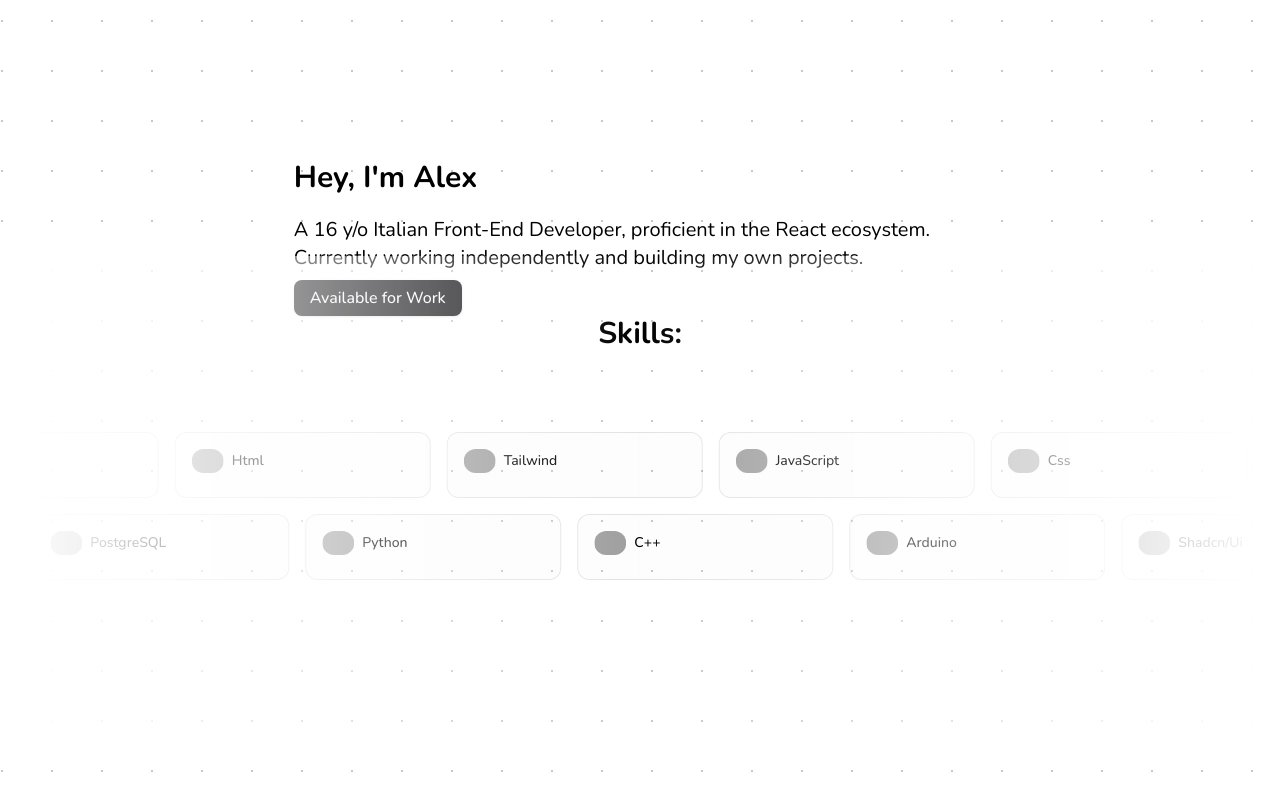
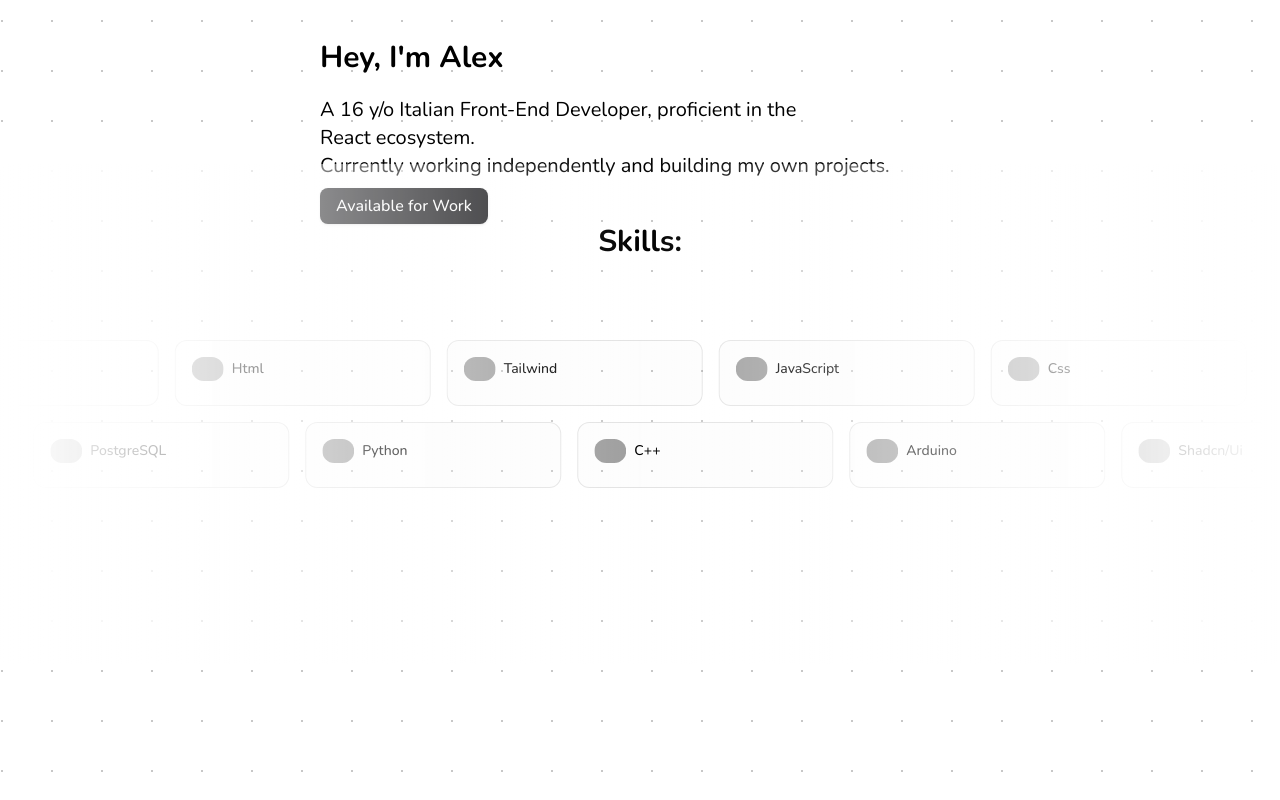
Before and after one commit to FullStacKiki/port, a React (Vite) app: page / in a window 1280 px wide. Built offline with nearby package versions, Linux system fonts and the light colour scheme; grey boxes are pictures that could not be loaded; some icons are missing.

Commit message:
first commit

```diff
--- a/package.json
+++ b/package.json
@@ -1,4 +1,5 @@
 {
+  "homepage": "https://FullStacKiki.github.io/kiki-portfolio",
   "name": "vite-project",
   "private": true,
   "version": "0.0.0",
@@ -7,7 +8,9 @@
     "dev": "vite",
     "build": "vite build",
     "lint": "eslint .",
-    "preview": "vite preview"
+    "preview": "vite preview",
+    "predeploy": "npm run build",
+    "deploy": "gh-pages -d dist"
   },
   "dependencies": {
     "@radix-ui/react-progress": "^1.1.1",
@@ -36,6 +39,7 @@
     "eslint-plugin-react": "^7.37.2",
     "eslint-plugin-react-hooks": "^5.0.0",
     "eslint-plugin-react-refresh": "^0.4.16",
+    "gh-pages": "^6.3.0",
     "globals": "^15.14.0",
     "postcss": "^8.4.49",
     "tailwindcss": "^3.4.17",
--- a/src/App.jsx
+++ b/src/App.jsx
@@ -13,7 +13,7 @@ function App() {
   return (
     <>
         <DotPattern height={50} width={50} className="w-full mb-14 h-full opacity-100 -z-50" />
-      <Introduction className="z-99 mb-4"/>
+      <Introduction className="z-99 ml-32 "/>
       <BlurFade delay={1.0}>
         <h1 className='text-center text-3xl font-bold -mb-24'>Skills:</h1>
         <MarqueeDemo className="pt-0"/>
--- a/src/components/Introduction.jsx
+++ b/src/components/Introduction.jsx
@@ -13,7 +13,7 @@ import WordPullUp from "@/components/ui/word-pull-up";
 
 const Introduction = () => {
   return (
-    <div className=' place-self-center mt-40 flex items-center'>
+    <div className=' mx-auto w-1/2 mt-10 flex items-center'>
 
     <div>
       <BlurFade delay={0}>
--- a/vite.config.js
+++ b/vite.config.js
@@ -10,5 +10,5 @@ export default defineConfig({
       "@": path.resolve(__dirname, "./src"),
     },
   },
-  base: "/Portfolio",
+  base: "/kiki-portfolio",
 })
```
Also changed, not shown: 1 other file (tests, documents, lock files or other folders).
